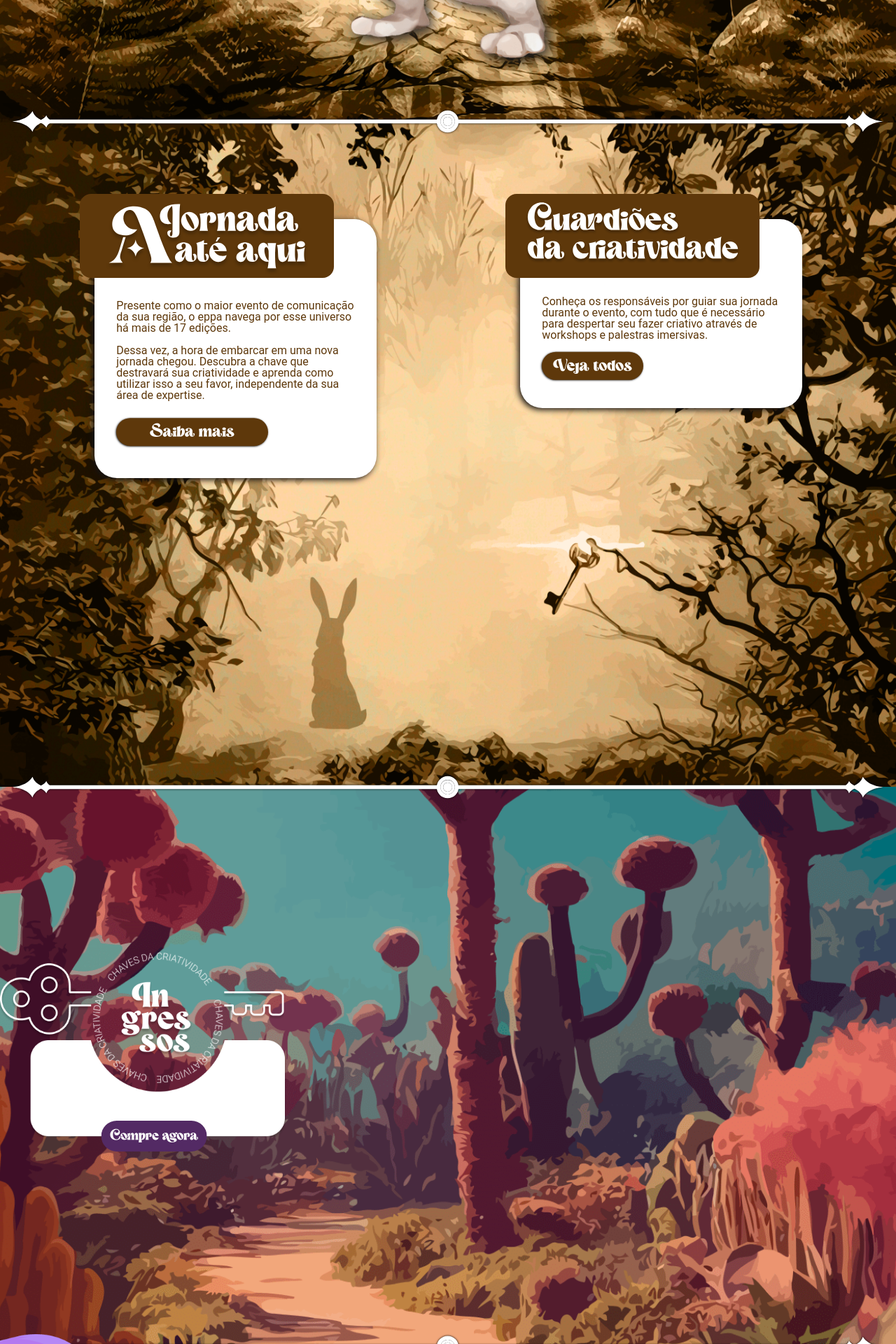
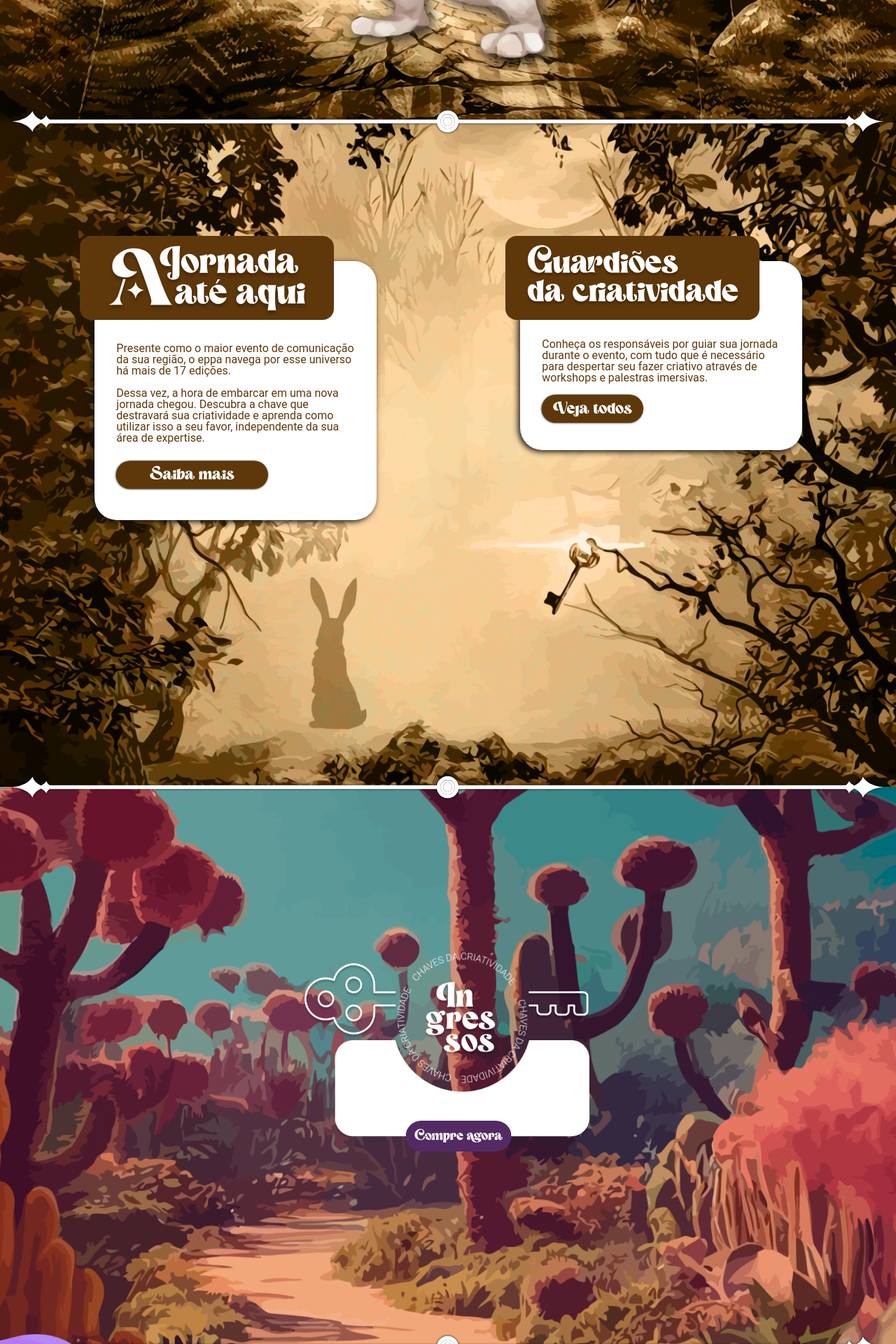
Before and after one commit to kaduFranca/Projeto-EPPA23, a PHP site: page / in a window 1280 px wide. Shown: the part 718-2638 px from the top of the page at 70% size. Run offline with PHP 8.4, Linux system fonts and the light colour scheme; some web fonts are replaced.

Commit message:
Ajuste jornada tamanho

```diff
--- a/css/style/style.css
+++ b/css/style/style.css
@@ -51,7 +51,7 @@ body {
     background-size: cover;
     align-items: center;
     justify-content: center;
-    background-position: center;
+    background-position: center center;
     min-height: 950px;
 
 
@@ -64,7 +64,9 @@ body {
     background-position: center center;
     min-height: 800px;
     position: relative;
-
+    text-align: center;
+    align-items: center;
+    justify-content: center;
 
 }
 
@@ -137,7 +139,7 @@ body {
     position: relative;
     display: inline-flex;
     justify-content: center;
-    padding-bottom: 25%;
+    padding-bottom: 15%;
 }
 
 
--- a/index.html
+++ b/index.html
@@ -107,7 +107,7 @@
       <div class="row " style="width: 95vw;">
 
         <!-- Primeiro quadrado (A jornada até aqui) -->
-        <div class="col-lg-6 col-md-12 boxG-jornada">
+        <div class="col-lg-6 col-md-12 boxG-jornada mb-5 mb-sm-0">
           <div class="rounded-5 box_jornada">
             <div class="font-magic cor-marrom rounded-4 box-M-jornada">
               <div class="d-flex">
```
